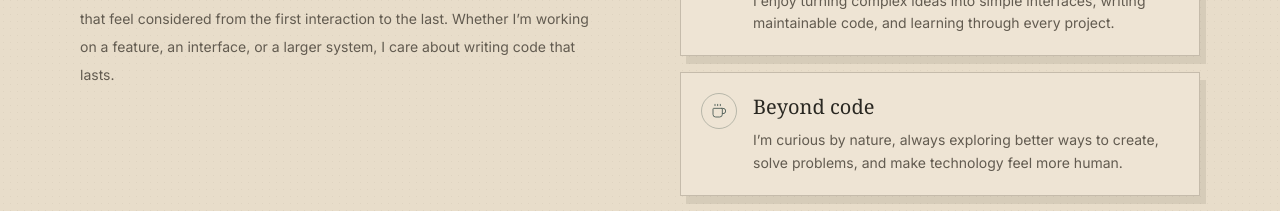
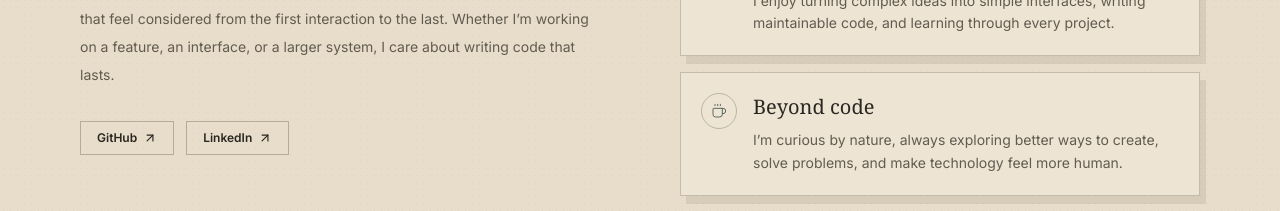
Before and after one commit to krishnapriya1608/PORTFOLIO-KRISHNAPRIYA, a React (Vite) app: page / in a window 1280 px wide. Shown: the part 1780-1991 px from the top of the page. Built offline with nearby package versions, Linux system fonts and the light colour scheme; the HTML template or start-up script is replaced by a standard one.

Commit message:
Update projects and About section

```diff
--- a/src/components/About.jsx
+++ b/src/components/About.jsx
@@ -1,6 +1,7 @@
 import { motion, useInView } from "framer-motion";
 import { useRef } from "react";
-import { Code2, Coffee, Sparkles } from "lucide-react";
+import { Code2, Coffee, Sparkles, ArrowUpRight } from "lucide-react";
+import { data } from "../data";
 
 const details = [
   {
@@ -19,6 +20,9 @@ const details = [
     text: "I’m curious by nature, always exploring better ways to create, solve problems, and make technology feel more human.",
   },
 ];
+
+const linkClass =
+  "inline-flex items-center gap-1.5 border border-[#786d5e]/45 px-4 py-2 font-sans text-xs font-semibold text-[#292721] transition hover:bg-[#292721] hover:text-[#e8ddca]";
 
 export default function About() {
   const ref = useRef(null);
@@ -69,6 +73,7 @@ export default function About() {
         </header>
 
         <div className="grid gap-12 md:grid-cols-2 md:gap-20">
+          {/* Left column */}
           <motion.div
             initial={{ opacity: 0, x: -25 }}
             whileInView={{ opacity: 1, x: 0 }}
@@ -76,7 +81,7 @@ export default function About() {
             transition={{ duration: 0.6 }}
           >
             <p className="mb-6 font-serif text-3xl leading-[1.15] text-[#292721] sm:text-4xl">
-              I’m Krishnapriya, a software engineer who enjoys building
+              I’m {data.name.trim()}, a software engineer who enjoys building
               digital products that are clear, useful, and enjoyable to use.
             </p>
 
@@ -86,8 +91,28 @@ export default function About() {
               to the last. Whether I’m working on a feature, an interface, or
               a larger system, I care about writing code that lasts.
             </p>
+
+            <div className="mt-8 flex flex-wrap gap-3">
+              <a
+                href={data.github}
+                target="_blank"
+                rel="noreferrer"
+                className={linkClass}
+              >
+                GitHub <ArrowUpRight size={14} />
+              </a>
+              <a
+                href={data.linkedin}
+                target="_blank"
+                rel="noreferrer"
+                className={linkClass}
+              >
+                LinkedIn <ArrowUpRight size={14} />
+              </a>
+            </div>
           </motion.div>
 
+          {/* Right column */}
           <div className="space-y-4">
             {details.map(({ icon: Icon, title, text }, index) => (
               <motion.article
--- a/src/data.js
+++ b/src/data.js
@@ -8,7 +8,7 @@ export const data = {
   location: "Pune, Maharashtra, India",
   email: "rishnak10@gmail.com",
   phone: "+91 6282488490",
-  linkedin: "https://www.linkedin.com/in/krishnapriy4/",
+  linkedin: "https://www.linkedin.com/in/krishnapriya-developer/",
   github: "https://github.com/krishnapriya1608",
 
 
@@ -116,7 +116,7 @@ export const data = {
     "Frontend": ["React.js", "HTML5", "CSS3", "Responsive Design", 'Tailwind CSS', 'Bootstrap', 'Material UI', 'Next.js'],
     "Backend": ["Node.js", "Express.js", "REST APIs", "Laravel", "ASP.NET"],
     "Database": ["MongoDB", "SQL", "DBMS"],
-    "Tools": ["Git", "GitHub", "GitLab", "Postman", "VS Code"],
+    "Tools": ["Git", "GitHub", "GitLab", "Postman", "VS Code","AWS","Docker", "Caddy", "Nginx"],
     "Concepts": ["JWT Auth", "MVC", "CI/CD", "DSA", "OS", "Networks", 'Socket.io'],
   },
 
```
